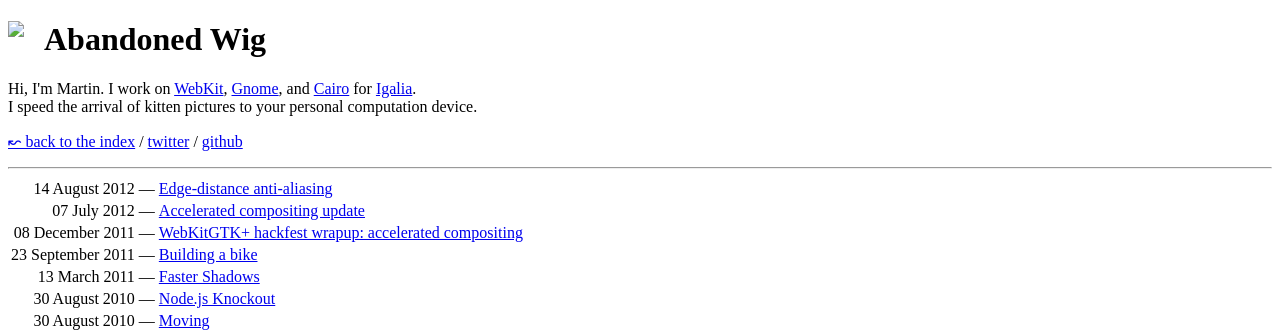
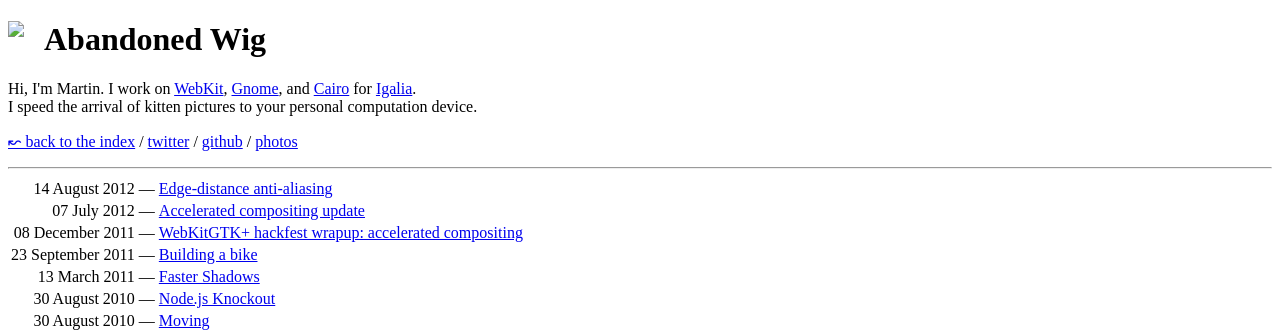
Before and after one commit to mrobinson/abandonedwig.info, a Jekyll site: the page built from jekyll/index.html, in a window 1280 px wide. Shown: the top 332 px of the page. Built offline with Jekyll 4.4.1, drawn with Linux system fonts in a browser that asks for light colours; some web fonts are replaced.

Commit message:
Add a link to my Flickr account

```diff
--- a/jekyll/_layouts/standard-page.html
+++ b/jekyll/_layouts/standard-page.html
@@ -27,7 +27,8 @@
                 <a href="/index.html">&#8604; back to the index</a> /
                 {% endif %}
                 <a href="http://twitter.com/abandonedwig">twitter</a> /
-                <a href="https://github.com/mrobinson?tab=repositories">github</a>
+                <a href="https://github.com/mrobinson?tab=repositories">github</a> /
+                <a href="http://www.flickr.com/photos/martin_robinson/">photos</a>
             </p>
         </div>
     </div>
```
